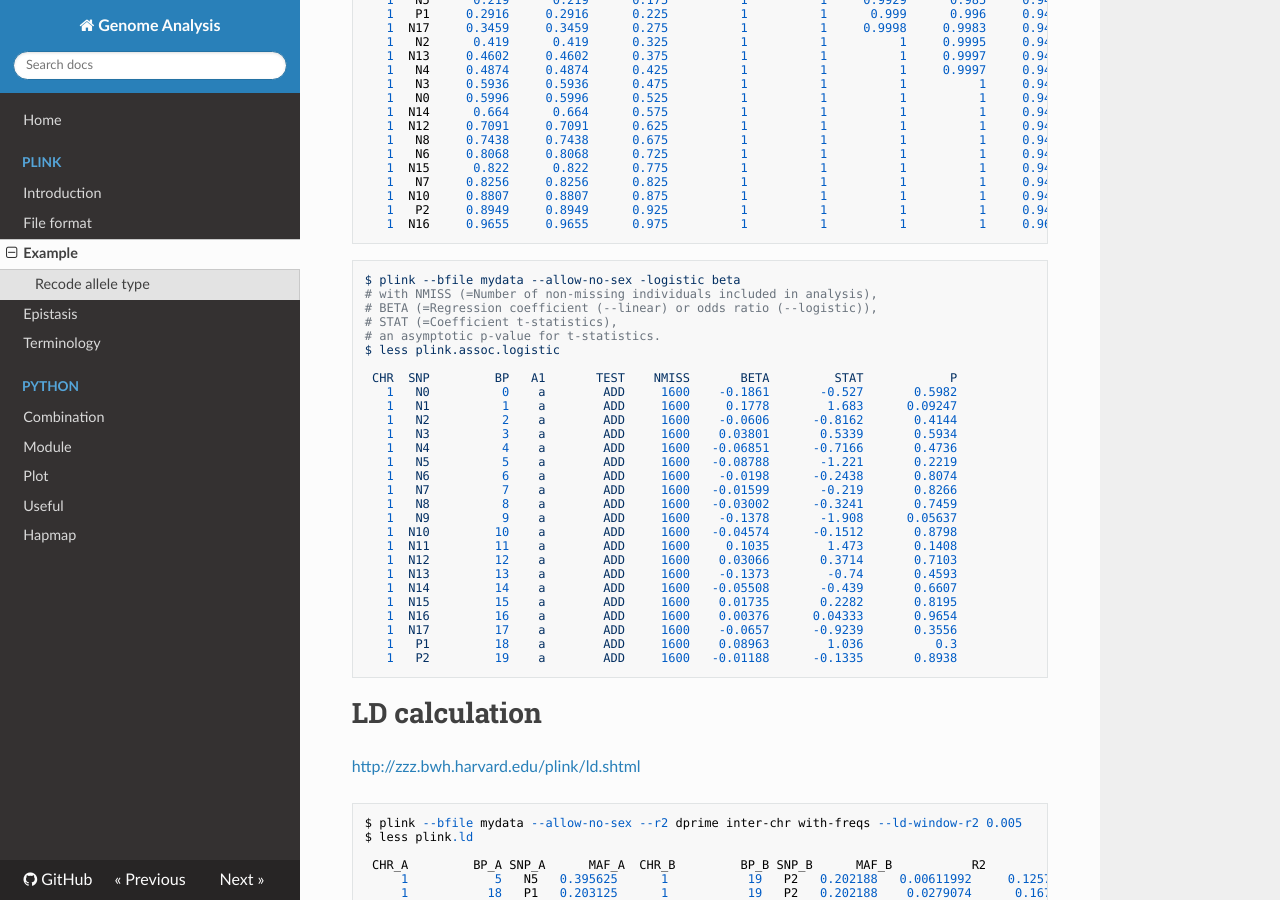
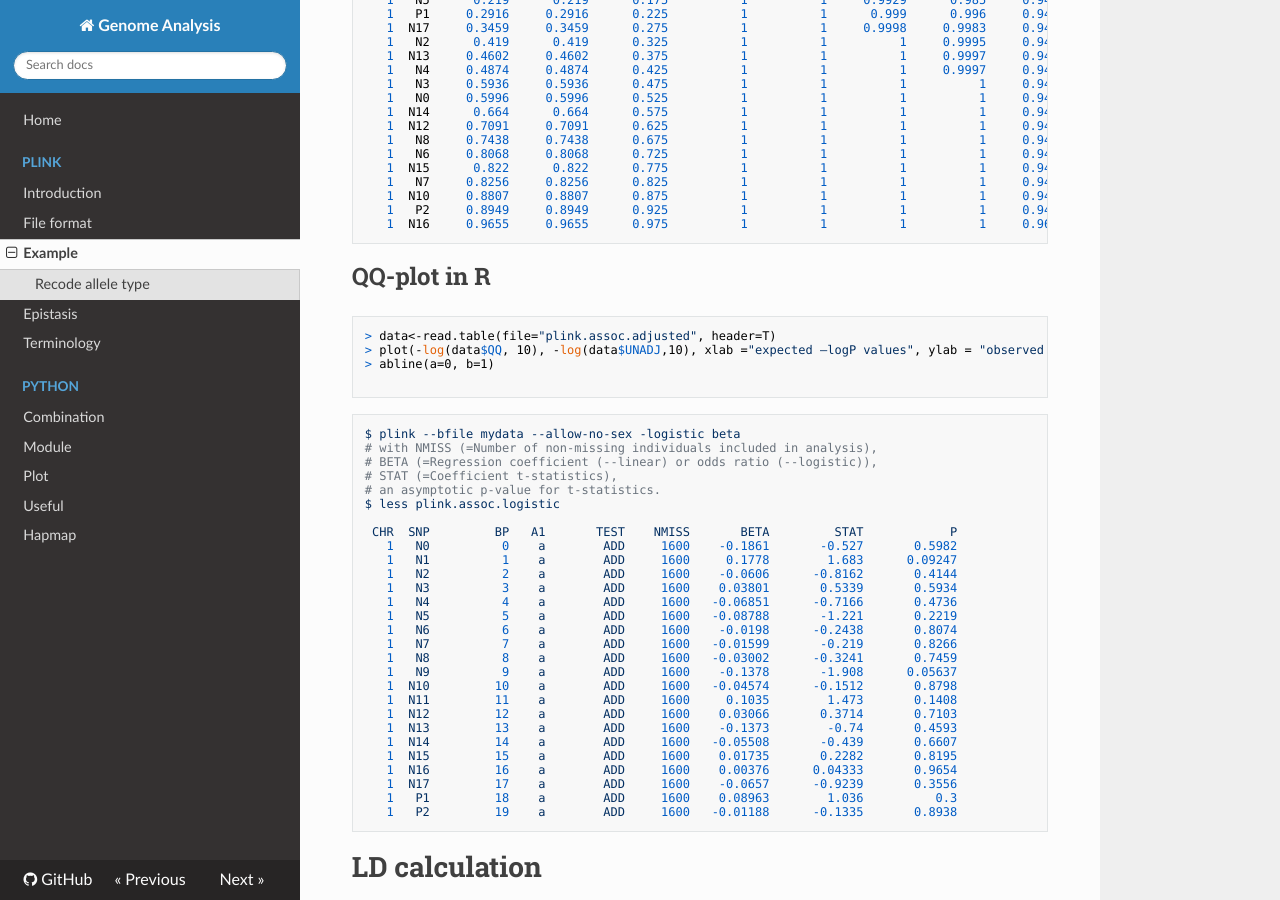
Before and after one commit to WonyoungCho/plink, an MkDocs documentation site: the page built from docs/plink_ex.md, in a window 1280 px wide and 900 px high, scrolled down 6152 px. Built offline with MkDocs 1.6.1, drawn with Linux system fonts in a browser that asks for light colours; nearby versions of some CDN libraries; old or Windows-style settings are respelled for this version of MkDocs.

Commit message:
Update plink_ex.md

````diff
--- a/docs/plink_ex.md
+++ b/docs/plink_ex.md
@@ -408,6 +408,14 @@ $ less plink.assoc.adjusted
    1   P2     0.8949     0.8949      0.925          1          1          1          1     0.9421          1
    1  N16     0.9655     0.9655      0.975          1          1          1          1     0.9655          1
 ```
+## QQ-plot in R
+```
+> data<-read.table(file="plink.assoc.adjusted", header=T)
+> plot(-log(data$QQ, 10), -log(data$UNADJ,10), xlab ="expected –logP values", ylab = "observed –logP values")
+> abline(a=0, b=1)
+
+```
+
 ```
 $ plink --bfile mydata --allow-no-sex -logistic beta
 # with NMISS (=Number of non-missing individuals included in analysis),
````
